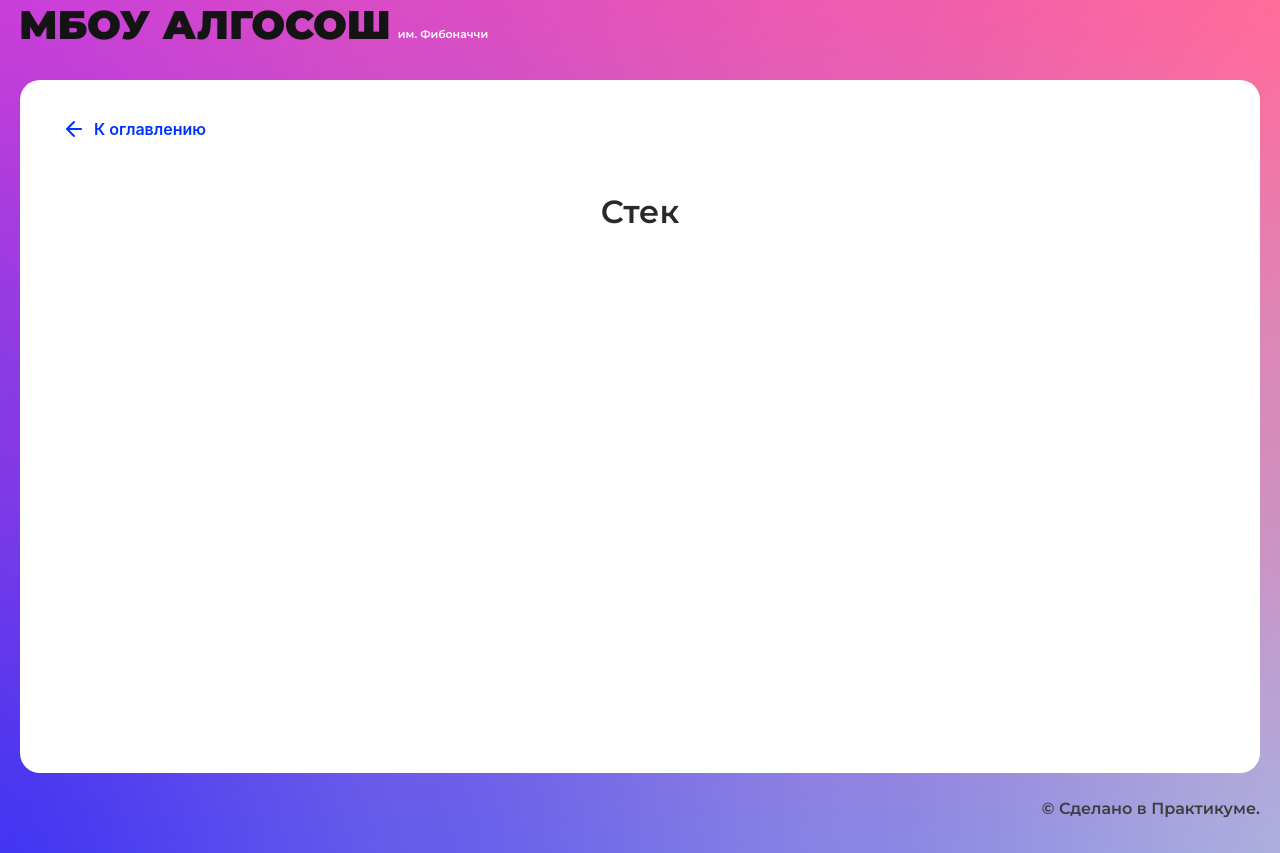
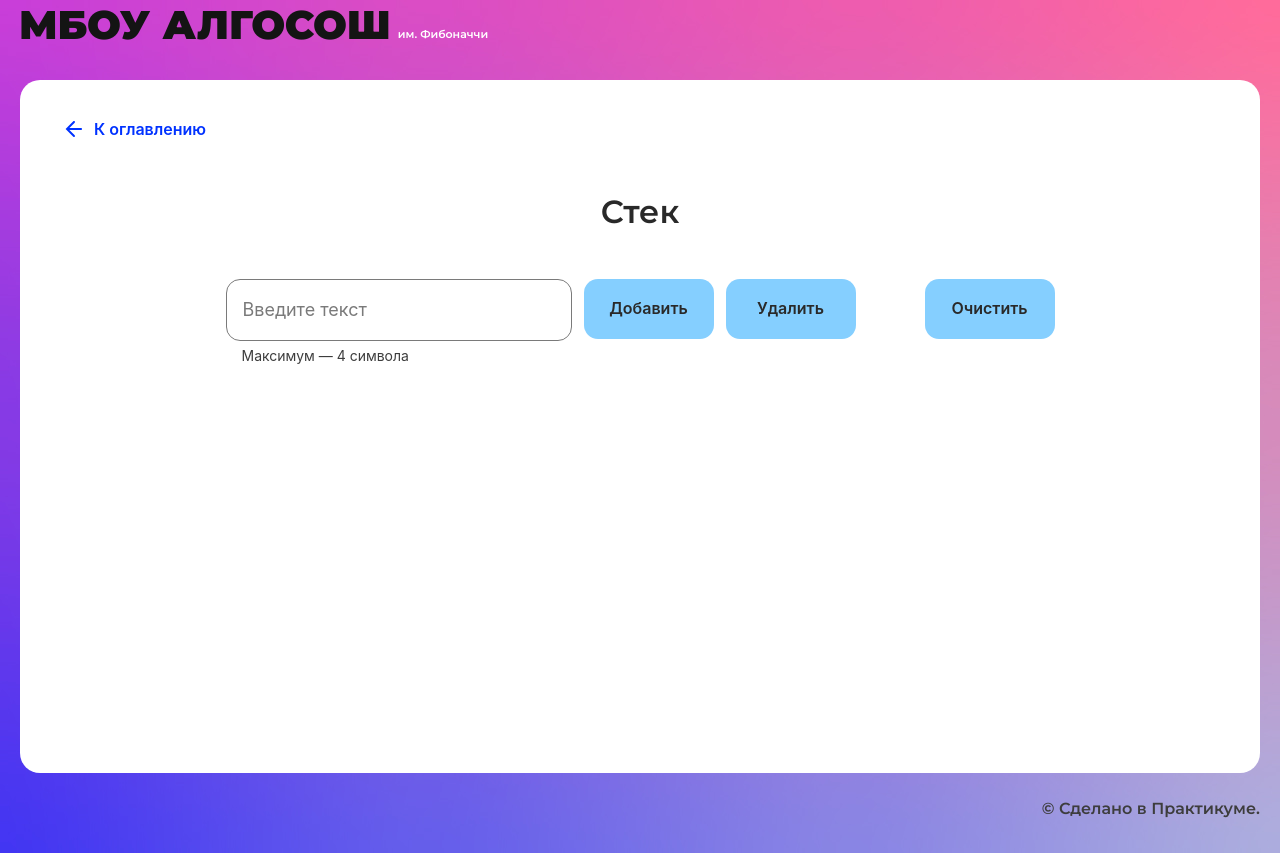
Before and after one commit to KlyukovaK/algososh, a React (Create React App) app: page /stack in a window 1280 px wide. Built offline with nearby package versions, Linux system fonts and the light colour scheme.

Commit message:
feat: stack-page

```diff
--- /dev/null
+++ b/src/components/stack-page/stack-class.ts
@@ -0,0 +1,42 @@
+interface IStack<T> {
+  push: (item: T) => void;
+  pop: () => void;
+  peak: () => T | null;
+  getSize: () => number;
+  getElements: () => T[];
+  clearElements: () => void;
+  changeColor: (item: T) => void;
+}
+
+export class Stack<T> implements IStack<T> {
+  private container: T[] = [];
+
+  push = (item: T): void => {
+    this.container.push(item);
+  };
+
+  pop = (): void => {
+    this.container.pop();
+  };
+
+  peak = (): T | null => {
+    if (this.getSize() === 0) {
+      return null;
+    }
+    return this.container[this.getSize() - 1];
+  };
+
+  getElements = (): T[] => {
+    return this.container;
+  };
+
+  clearElements = (): void => {
+    this.container = [];
+  };
+
+  getSize = () => this.container.length;
+
+  changeColor = (item: T): void => {
+    this.container[this.getSize() - 1] = item;
+  };
+}
--- /dev/null
+++ b/src/components/stack-page/stack-page.module.css
@@ -0,0 +1,35 @@
+.main {
+  max-width: 829px;
+  width: 100%;
+  display: flex;
+  margin: 0 auto;
+  flex-direction: column;
+  align-content: center;
+  gap: 48px;
+}
+.form {
+  display: flex;
+  justify-content: space-between;
+  max-width: 829px;
+  margin: 0;
+}
+.addStack {
+  display: flex;
+  gap: 12px;
+  max-width: 630px;
+  width: 100%;
+}
+.list {
+  display: grid;
+  grid-template-columns: repeat(auto-fit, 80px);
+  column-gap: 16px;
+  row-gap: 48px;
+  max-width: 100%;
+  margin: 48px auto 0;
+  text-decoration: none;
+  list-style: none;
+  padding: 0;
+}
+.circle {
+  text-decoration: none;
+}
--- a/src/components/stack-page/stack-page.tsx
+++ b/src/components/stack-page/stack-page.tsx
@@ -1,10 +1,94 @@
-import React from "react";
+import React, { useState } from "react";
 import { SolutionLayout } from "../ui/solution-layout/solution-layout";
+import { Input } from "../ui/input/input";
+import { Button } from "../ui/button/button";
+import { Circle } from "../ui/circle/circle";
+import styleStack from "./stack-page.module.css";
+import { Stack } from "./stack-class";
+import { TArrString } from "../../types/elements";
+import { ElementStates } from "../../types/element-states";
+import { nanoid } from "nanoid";
+import { stop } from "../../utils/stop";
 
 export const StackPage: React.FC = () => {
+  const newStack = new Stack<TArrString>();
+  const [value, setValue] = useState<string>();
+  const [stack, setStack] = useState<Stack<TArrString>>(newStack);
+  const [reverseString, setReverseString] = useState<Array<TArrString>>([]);
+
+  const onClick = (e: React.ChangeEvent<HTMLInputElement>): void => {
+    const val = e.target.value;
+    setValue(val);
+  };
+
+  const addState = async () => {
+    const newElement: TArrString = {
+      element: value,
+      key: nanoid(5),
+      index: stack.getSize(),
+      color: ElementStates.Changing,
+    };
+    stack.push(newElement);
+    setReverseString([...stack.getElements()]);
+    await stop(1000);
+    const newElementColore: TArrString = {
+      element: value,
+      key: nanoid(5),
+      index: stack.getSize() - 1,
+      color: ElementStates.Default,
+    };
+    stack.changeColor(newElementColore);
+    setReverseString([...stack.getElements()]);
+    setValue("");
+  };
+
+  const deleteElement = async () => {
+    const lastElement = stack.peak();
+    if (lastElement) {
+      lastElement.color = ElementStates.Changing;
+      stack.changeColor(lastElement);
+      setReverseString([...stack.getElements()]);
+    }
+    await stop(1000);
+    stack.pop();
+    setReverseString([...stack.getElements()]);
+  };
+
+  const clean = (): void => {
+    stack.clearElements();
+    setReverseString([...stack.getElements()]);
+  };
+
   return (
     <SolutionLayout title="Стек">
-
+      <main className={styleStack.main}>
+        <form className={styleStack.form}>
+          <div className={styleStack.addStack}>
+            <Input
+              type="text"
+              isLimitText
+              maxLength={4}
+              onChange={onClick}
+              value={value}
+            />
+            <Button text="Добавить" onClick={addState} />
+            <Button text="Удалить" onClick={deleteElement} />
+          </div>
+          <Button text="Очистить" onClick={clean} />
+        </form>
+        <ul className={styleStack.list}>
+          {reverseString.map((item) => (
+            <li className={styleStack.circle} key={item.key}>
+              <Circle
+                letter={item.element}
+                index={item.index}
+                head={item.key === stack.peak()?.key ? "top" : null}
+                state={item.color}
+              />
+            </li>
+          ))}
+        </ul>
+      </main>
     </SolutionLayout>
   );
 };
--- a/src/types/elements.ts
+++ b/src/types/elements.ts
@@ -1,9 +1,10 @@
 import { ElementStates } from "./element-states";
 
 export type TArrString = {
-  element: string | number| null;
+  element: string | number | null | undefined;
   color: ElementStates | undefined;
   key: string | number | null;
+  index?: number;
 };
 
 export type TArr = {
--- a/src/utils/stop.ts
+++ b/src/utils/stop.ts
@@ -1,6 +1,6 @@
 // Остановка
 export const stop = (time: number) => {
-	return new Promise((resolve) => {
-		setTimeout(resolve, time);
-	});
+  return new Promise((resolve) => {
+    setTimeout(resolve, time);
+  });
 };
```
